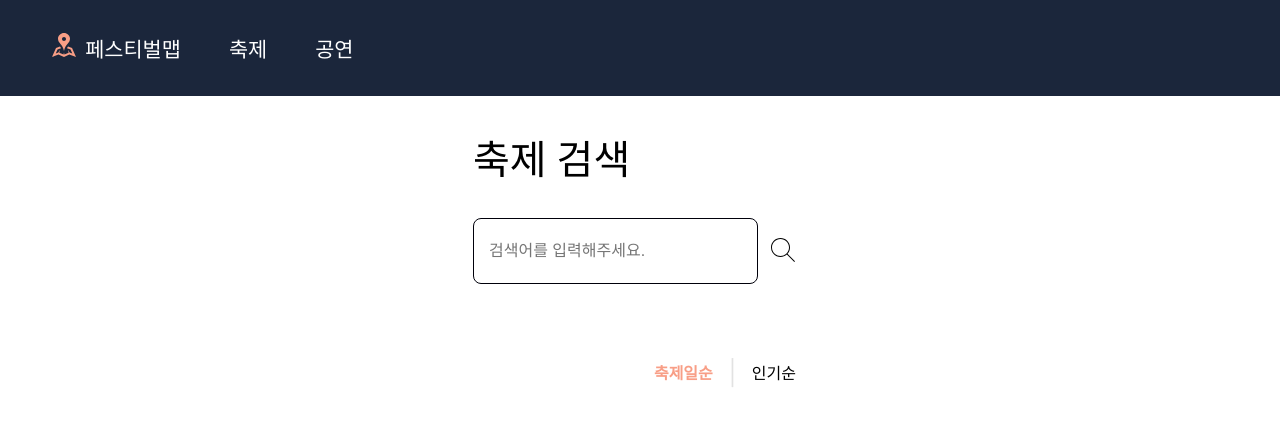
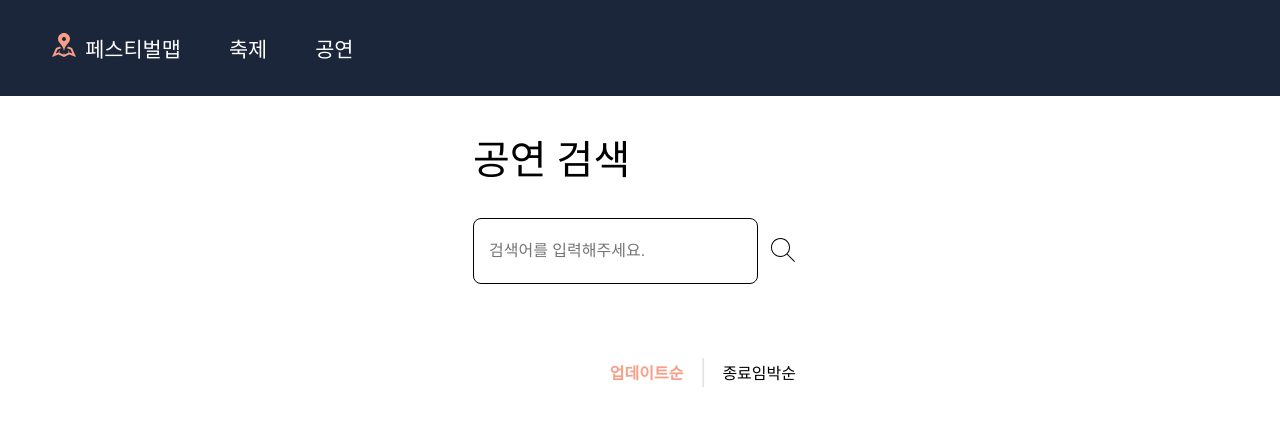
Before and after one commit to nodb/FestivalMap, a Django app: page /show/ in a window 1280 px wide. Shown: the top 426 px of the page. Run offline with Django 4.2, Linux system fonts and the light colour scheme; data that the repository does not hold is empty.

Commit message:
update: 공연 업데이트순/종료임박순 정렬 뼈대

```diff
--- a/festivalmap/static/css/list.css
+++ b/festivalmap/static/css/list.css
@@ -50,7 +50,7 @@
   font-size: 1rem;
 }
 
-#축제일순 {
+#축제일순, #업데이트순 {
   color: #f89e86;
   font-weight: bold;
 }
--- a/festivalmap/static/js/order.js
+++ b/festivalmap/static/js/order.js
@@ -1,4 +1,5 @@
 function order(id) {
+    if (id === '인기순' || id === '축제일순') {
         var url = "https://korean.visitkorea.or.kr/kfes/list/selectWntyFstvlList.do";
         if (id === '인기순') {
             var typeValue = 'B';  // 인기순 : B
@@ -6,7 +7,7 @@ function order(id) {
             document.getElementById("축제일순").style.fontWeight = "normal";
             document.getElementById(id).style.color = '#f89e86';
             document.getElementById(id).style.fontWeight = "bold";
-    } else {
+        } else if (id === '축제일순') {
             var typeValue = 'A';  // 축제일순: A
             document.getElementById("인기순").style.color = "black";
             document.getElementById("인기순").style.fontWeight = "normal";
@@ -21,9 +22,6 @@ function order(id) {
             data: {
                 startIdx: startIdxValue,
                 searchType: typeValue,
-            searchDate: '',
-            searchArea: '',
-            searchCate: ''
             },
             // 서버에서 받은 데이터를 처리
             success: function(data) {
@@ -95,3 +93,107 @@ function order(id) {
             }
         });
     }
+    else if (id === '종료임박순' || id === '업데이트순') {
+        var url = "https://www.kopis.or.kr/por/db/pblprfr/selectPblprfrList.json";
+        if (id === '종료임박순') {
+            var orderValue = '02';  // 종료임박순 : 02
+            document.getElementById("업데이트순").style.color = "black";
+            document.getElementById("업데이트순").style.fontWeight = "normal";
+            document.getElementById(id).style.color = '#f89e86';
+            document.getElementById(id).style.fontWeight = "bold";
+        } else if (id === '업데이트순') {
+            var orderValue = '01';  // 업데이트순: 01
+            document.getElementById("종료임박순").style.color = "black";
+            document.getElementById("종료임박순").style.fontWeight = "normal";
+            document.getElementById(id).style.color = '#f89e86';
+            document.getElementById(id).style.fontWeight = "bold";
+        }
+        var page = 12;
+        var pagenum = 1;
+
+        $.ajax({
+            type: "POST",
+            url: url,
+            beforeSend : function(xhr){
+                xhr.setRequestHeader("Accept", "application/json, text/javascript, */*; q=0.01")
+                xhr.setRequestHeader("Referer", "https://www.kopis.or.kr/por/db/pblprfr/pblprfr.do?menuId=MNU_00020&searchWord=&searchType=total");
+                xhr.setRequestHeader("Origin", "https://www.kopis.or.kr");
+            },
+            data: {
+                prfState: "^02",
+                tabno: "",
+                pageRcdPer: page,
+                pageIndex: pagenum,
+                orderGubun: orderValue,
+            },
+            // 서버에서 받은 데이터를 처리
+            success: function(data) {
+                // list 클래스 삭제
+                var list = document.getElementsByClassName('list');
+                while (list.length > 0) {
+                    list[0].parentNode.removeChild(list[0]);
+                }
+
+                console.log(data)
+                // for(x of data.resultList) {
+                //     console.log(x)
+                //     // ul 요소를 찾습니다.
+                //     var listBox = document.getElementById('list_box');
+
+                //     // li 요소 생성
+                //     var listItem = document.createElement('li');
+                //     listItem.classList.add('list');
+
+                //     // a 요소 생성
+                //     var link = document.createElement('a');
+                //     link.href = "/festival/" + x.mt20Id;
+
+                //     // thumbnail_box 생성
+                //     var thumbnailBox = document.createElement('div');
+                //     thumbnailBox.classList.add('thumbnail_box');
+
+                //     // 이미지 생성
+                //     var thumbnail = document.createElement('img');
+                //     thumbnail.src = x.poster;
+                //     thumbnail.classList.add('thumbnail');
+
+                //     // content_box 생성
+                //     var contentBox = document.createElement('div');
+                //     contentBox.classList.add('content_box');
+
+                //     // 축제 이름 생성
+                //     var name = document.createElement('div');
+                //     name.classList.add('list_name');
+                //     name.textContent = x.prfNm;
+
+                //     // 날짜 생성
+                //     var date = document.createElement('div');
+                //     date.classList.add('list_date');
+                //     date.textContent = x.prfPdFrom + "~" + x.prfPdTo;
+
+                //     // 지역 생성
+                //     var area = document.createElement('div');
+                //     area.classList.add('list_area');
+                //     area.textContent = x.signguNm;
+
+                //     // 생성한 요소들을 순서대로 조립
+                //     thumbnailBox.appendChild(thumbnail);
+                //     contentBox.appendChild(name);
+                //     contentBox.appendChild(date);
+                //     contentBox.appendChild(area);
+
+                //     link.appendChild(thumbnailBox);
+                //     link.appendChild(contentBox);
+
+                //     listItem.appendChild(link);
+
+                //     // 완성된 li 요소를 ul에 추가
+                //     listBox.appendChild(listItem);
+                // }
+            },
+            error: function(xhr, status, error) {
+                console.error("Error:", error);
+            }
+        });
+    }
+}
--- a/festivalmap/templates/festivalmap/head.html
+++ b/festivalmap/templates/festivalmap/head.html
@@ -1,6 +1,7 @@
 {% load static %}
 <head>
   <meta charset="UTF-8" />
+  <meta name="referrer" content="strict-origin-when-cross-origin" />
   <title>Title</title>
   <script src="https://code.jquery.com/jquery-3.6.0.min.js"></script>
   <link rel="stylesheet" href="{% static 'css/index.css' %}" />
--- a/festivalmap/templates/festivalmap/list.html
+++ b/festivalmap/templates/festivalmap/list.html
@@ -7,7 +7,13 @@
         {% if 검색 %}
           <span>'{{ 검색 }}'</span>에 대한 검색 결과
         {% else %}
-          축제 검색
+          {% if 축제 %}
+          축제
+          {% endif %}
+          {% if 공연 %}
+          공연
+          {% endif %}
+           검색
         {% endif %}
         </div>
         <div class="search_box">
@@ -30,6 +36,7 @@
           </button>
         </div>
         <div class="order_box">
+          {% if 축제 %}
           <button class="order" id="축제일순" onclick="order('축제일순')">
             축제일순
           </button>
@@ -37,6 +44,16 @@
           <button class="order" id="인기순" onclick="order('인기순')">
             인기순
           </button>
+          {% endif %}
+          {% if 공연 %}
+          <button class="order" id="업데이트순" onclick="order('업데이트순')">
+            업데이트순
+          </button>
+          │
+          <button class="order" id="종료임박순" onclick="order('종료임박순')">
+            종료임박순
+          </button>
+          {% endif %}
         </div>
         <ul class="list_box" id="list_box">
           {% for key, value in article.items %}
```
Lines whose indentation alone changed are shown as unchanged.
